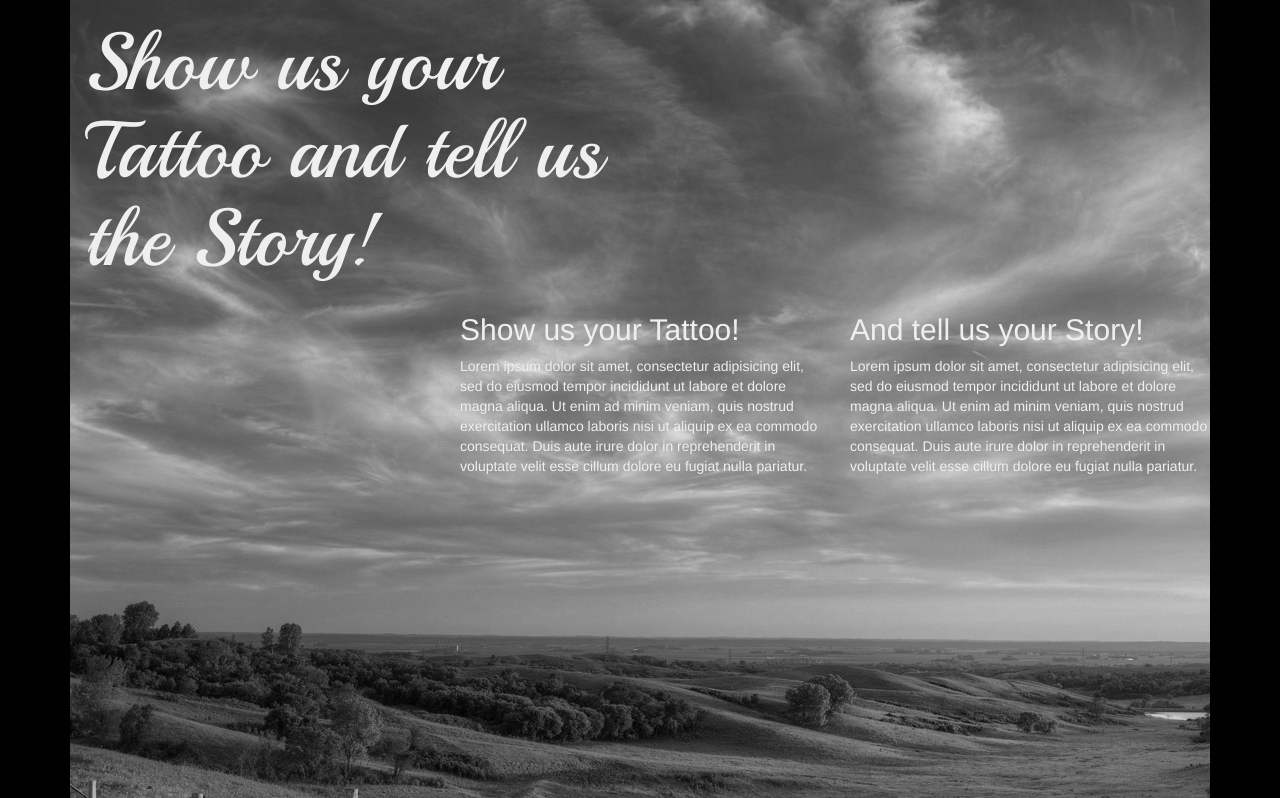
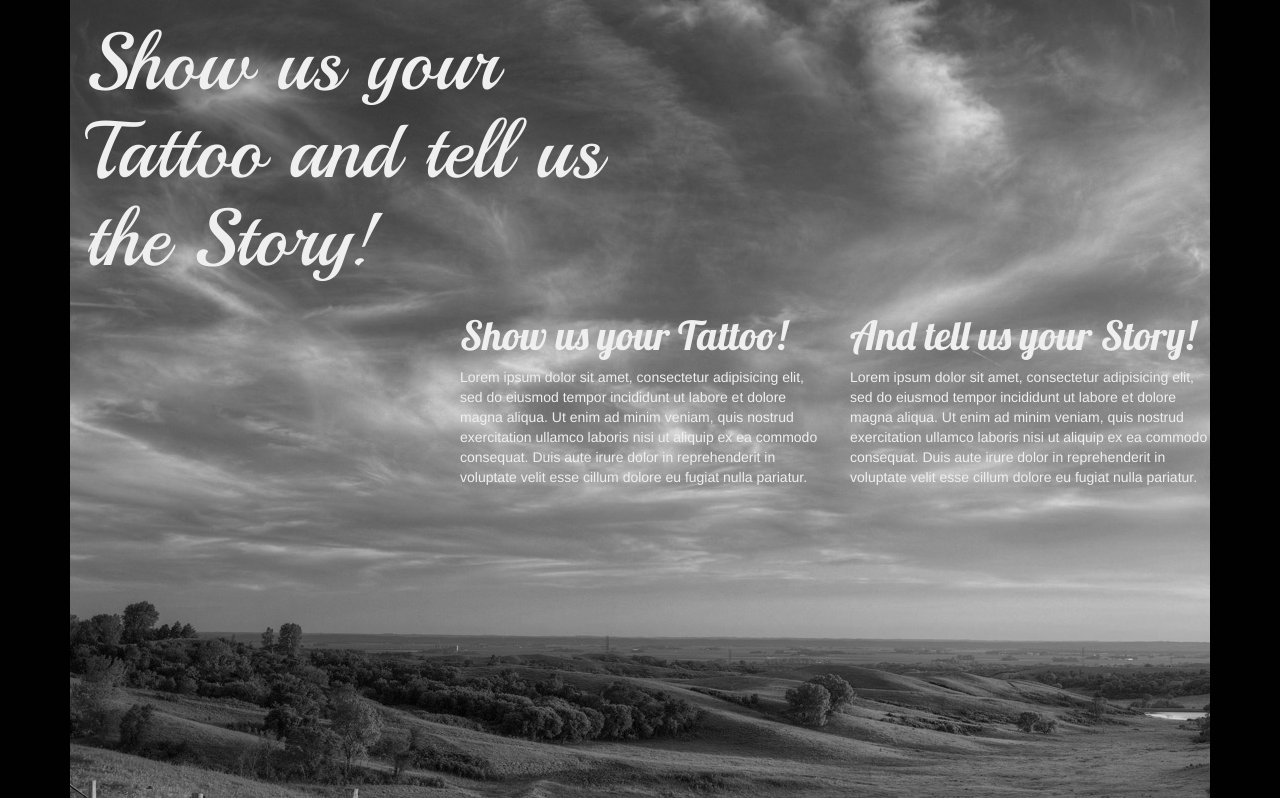
Before and after one commit to philippfrenzel/taatttoooo, a Yii app: template views/site/index.php in a window 1280 px wide. Shown: the part 71-869 px from the top of the page. Run offline with PHP 8.4 and a stand-in for Yii, Linux system fonts and the light colour scheme; the template is opened without the code that fills it, so the values that code supplies are empty; some libraries are stand-ins or nearby versions.

Commit message:
fix fonts

```diff
--- a/web/css/onepage.css
+++ b/web/css/onepage.css
@@ -9,6 +9,11 @@
   font-size: 80px;
 }
 
+#intro1 h2{
+  font-family: Lobster;
+  font-size: 40px;
+}
+
 #intro2{
   background: url("../gfx/elenabw.jpg") repeat scroll 0 0 rgba(0, 0, 0, 0);
   min-height: 800px;
--- a/web/css/site.css
+++ b/web/css/site.css
@@ -1,4 +1,5 @@
 @import url(http://fonts.googleapis.com/css?family=Playball);
+@import url(http://fonts.googleapis.com/css?family=Lobster);
 
 html,
 body {
```
